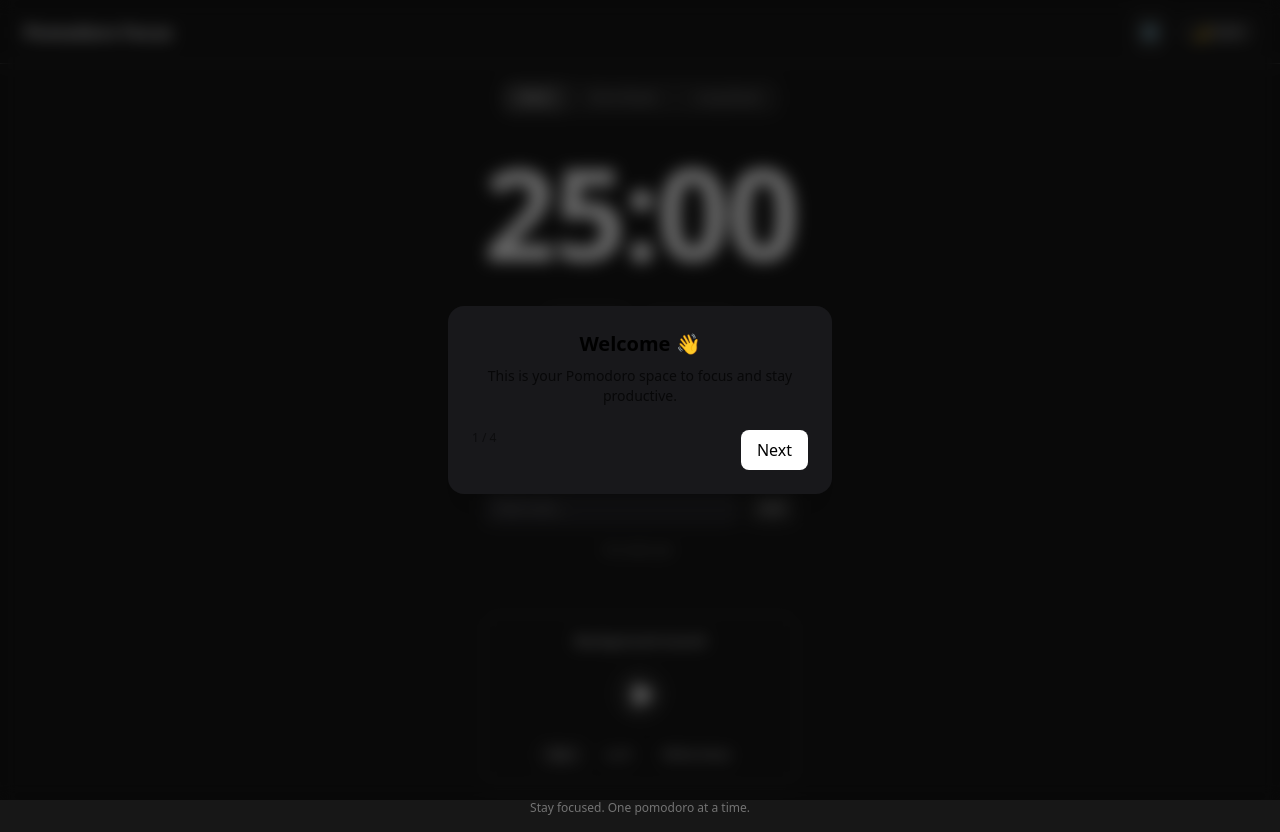
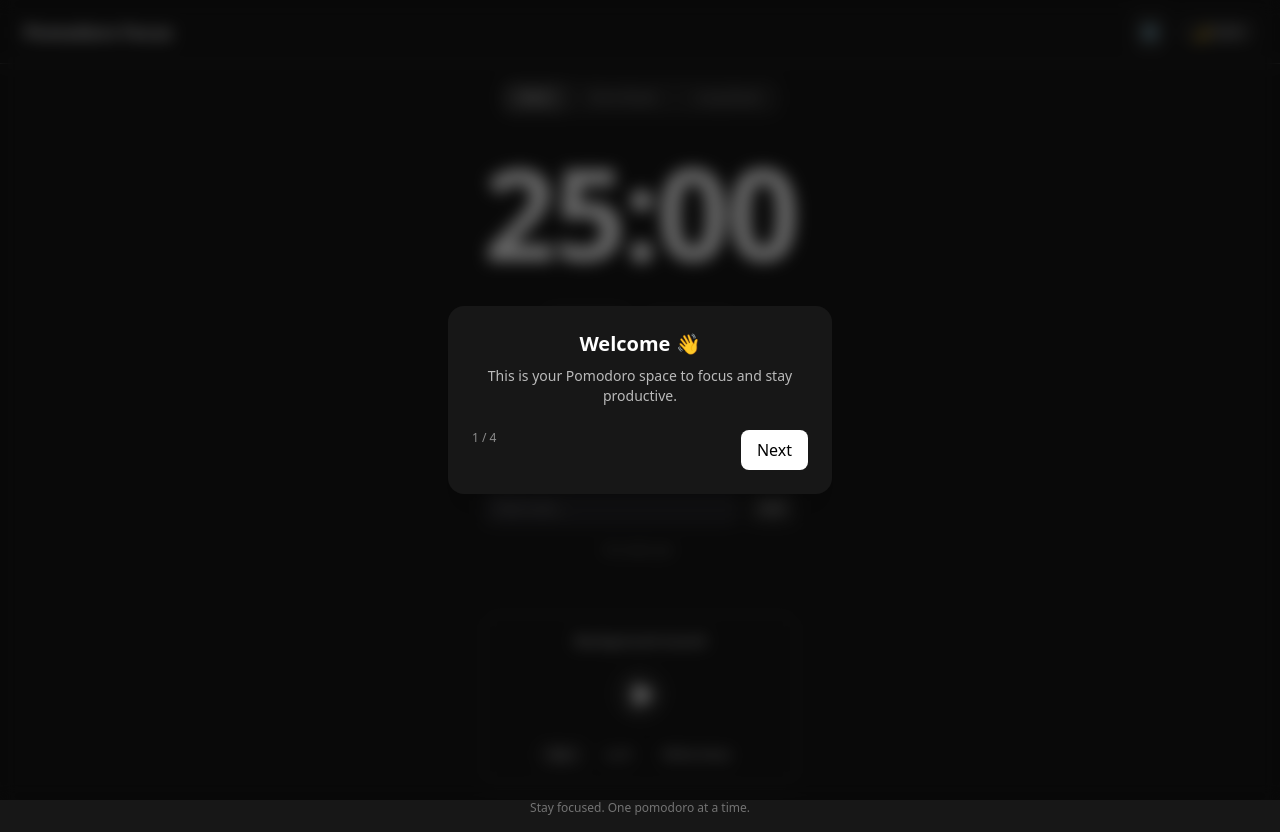
Before and after one commit to daniel-code20/pomodoro-app, a React (Vite) app: page / in a window 1280 px wide. Built offline with nearby package versions, Linux system fonts and the light colour scheme.

Commit message:
Tutorial modal

```diff
--- a/src/components/onboarding/Onboarding.tsx
+++ b/src/components/onboarding/Onboarding.tsx
@@ -33,7 +33,7 @@ const Onboarding = ({ onFinish }: Props) => {
 
   return (
     <div className="fixed inset-0 z-50 bg-black/60 backdrop-blur-sm flex items-center justify-center">
-      <div className="bg-white dark:bg-zinc-900 rounded-2xl p-6 w-full max-w-sm text-center shadow-xl">
+      <div className="bg-white dark:bg-neutral-900 dark:text-white rounded-2xl p-6 w-full max-w-sm text-center shadow-xl">
         <h2 className="text-xl font-semibold mb-2">
           {steps[step].title}
         </h2>
```
